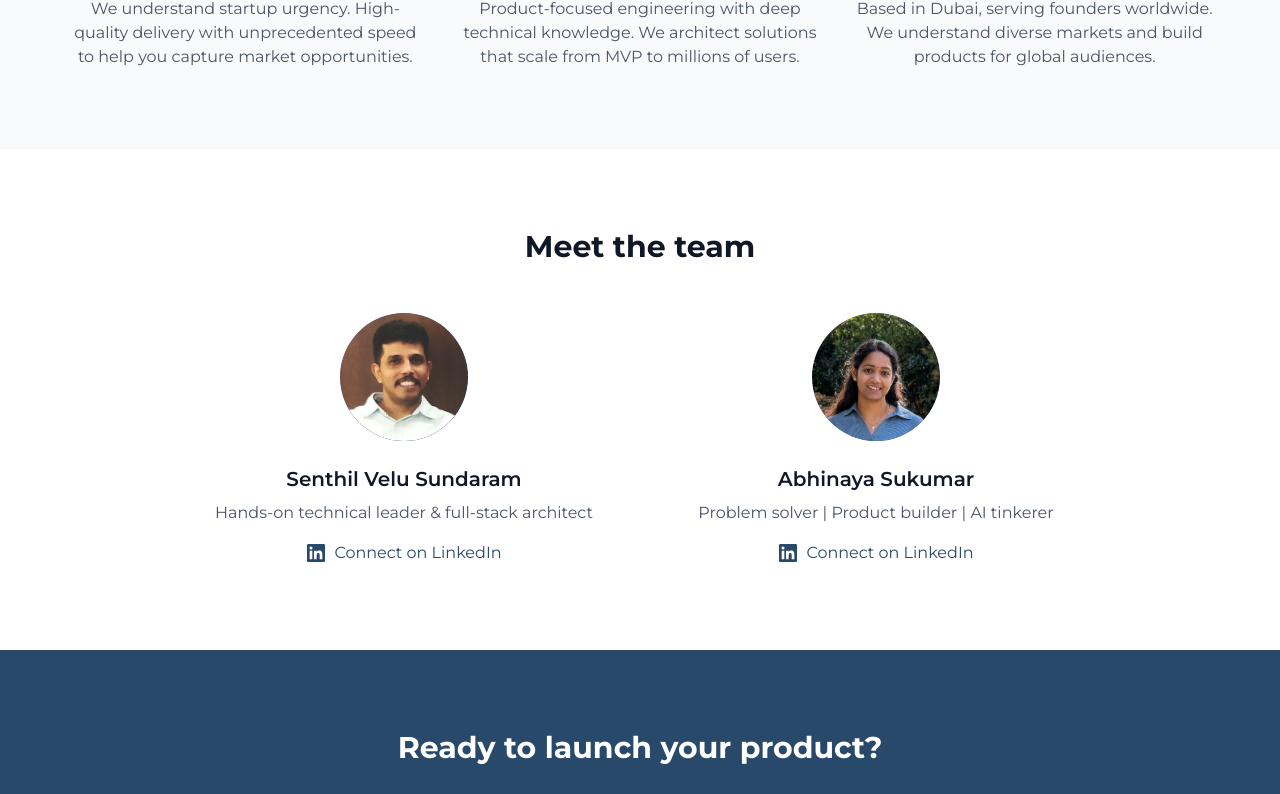
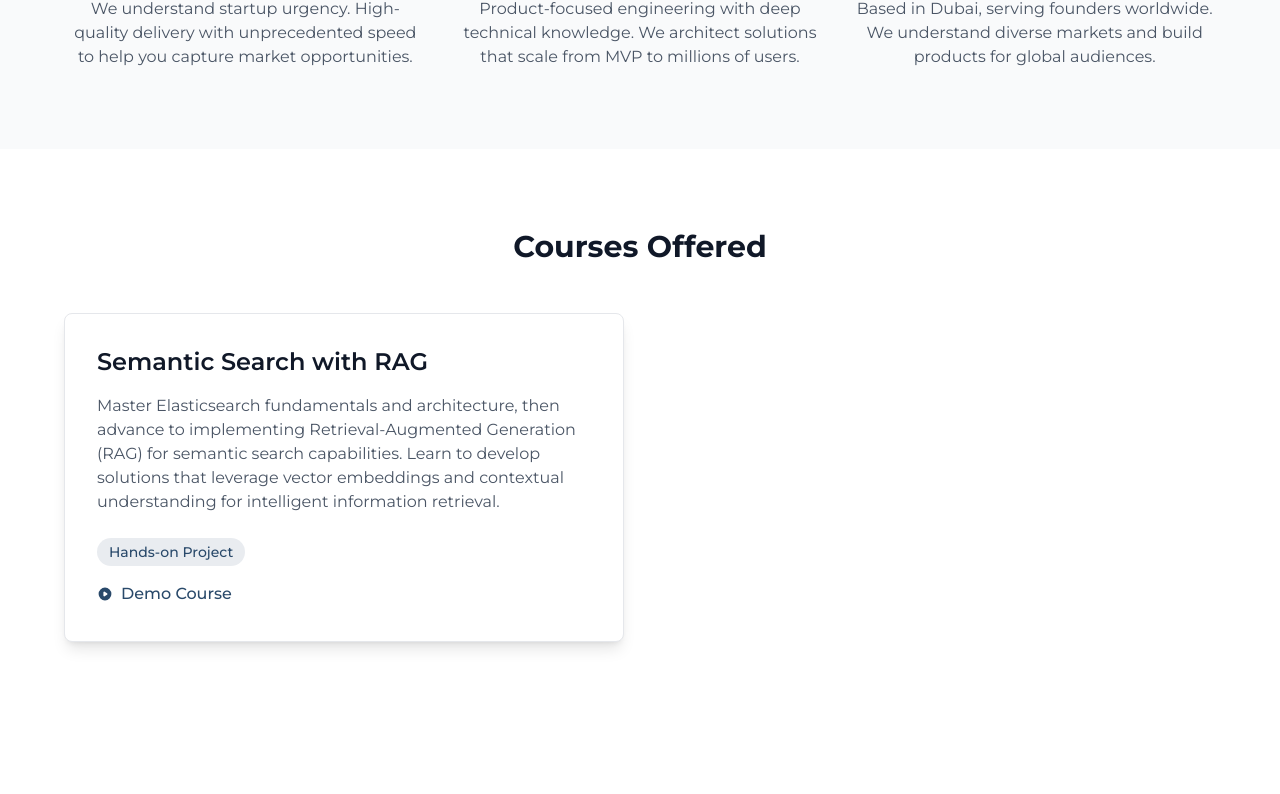
Before and after one commit to cincotree/lobby, a Next.js app: page / in a window 1280 px wide. Shown: the part 750-1544 px from the top of the page. Built offline with nearby package versions, Linux system fonts and the light colour scheme.

Commit message:
Add courses offered

```diff
--- a/src/app/page.tsx
+++ b/src/app/page.tsx
@@ -21,7 +21,7 @@ export default function Home() {
             </div>
             <div className="hidden md:flex space-x-8">
               <Link href="#home" className="text-gray-700 hover:text-primary font-medium transition-colors">Home</Link>
-              <Link href="#services" className="text-gray-700 hover:text-primary font-medium transition-colors">Services</Link>
+              <Link href="#services" className="text-gray-700 hover:text-primary font-medium transition-colors">Courses Offered</Link>
               <Link href="#about" className="text-gray-700 hover:text-primary font-medium transition-colors">About</Link>
               <Link href="#contact" className="text-gray-700 hover:text-primary font-medium transition-colors">Contact</Link>
             </div>
@@ -104,6 +104,41 @@ export default function Home() {
                 Based in Dubai, serving founders worldwide.
                 We understand diverse markets and build products for global audiences.
               </p>
+            </div>
+          </div>
+        </div>
+      </section>
+
+      {/* Courses Offered Section */}
+      <section id="services" className="py-20 px-4">
+        <div className="max-w-6xl mx-auto">
+          <h2 className="text-3xl font-bold text-center text-gray-900 mb-12">
+            Courses Offered
+          </h2>
+          <div className="grid md:grid-cols-1 lg:grid-cols-2 gap-8">
+            <div className="bg-white rounded-lg shadow-lg p-8 border border-gray-200">
+              <h3 className="text-2xl font-semibold text-gray-900 mb-4">
+                Semantic Search with RAG
+              </h3>
+              <p className="text-gray-600 mb-6">
+                Master Elasticsearch fundamentals and architecture, then advance to implementing Retrieval-Augmented Generation (RAG) for semantic search capabilities. Learn to develop solutions that leverage vector embeddings and contextual understanding for intelligent information retrieval.
+              </p>
+              <div className="mb-4">
+                <span className="inline-block bg-primary/10 text-primary px-3 py-1 rounded-full text-sm font-medium">
+                  Hands-on Project
+                </span>
+              </div>
+              <a
+                href="https://github.com/Abhinaya/elasticsearch-demo"
+                target="_blank"
+                rel="noopener noreferrer"
+                className="inline-flex items-center text-primary hover:text-primary-dark font-medium"
+              >
+                <svg className="w-4 h-4 mr-2" fill="currentColor" viewBox="0 0 20 20">
+                  <path fillRule="evenodd" d="M10 18a8 8 0 100-16 8 8 0 000 16zM9.555 7.168A1 1 0 008 8v4a1 1 0 001.555.832l3-2a1 1 0 000-1.664l-3-2z" clipRule="evenodd"/>
+                </svg>
+                Demo Course
+              </a>
             </div>
           </div>
         </div>
```
